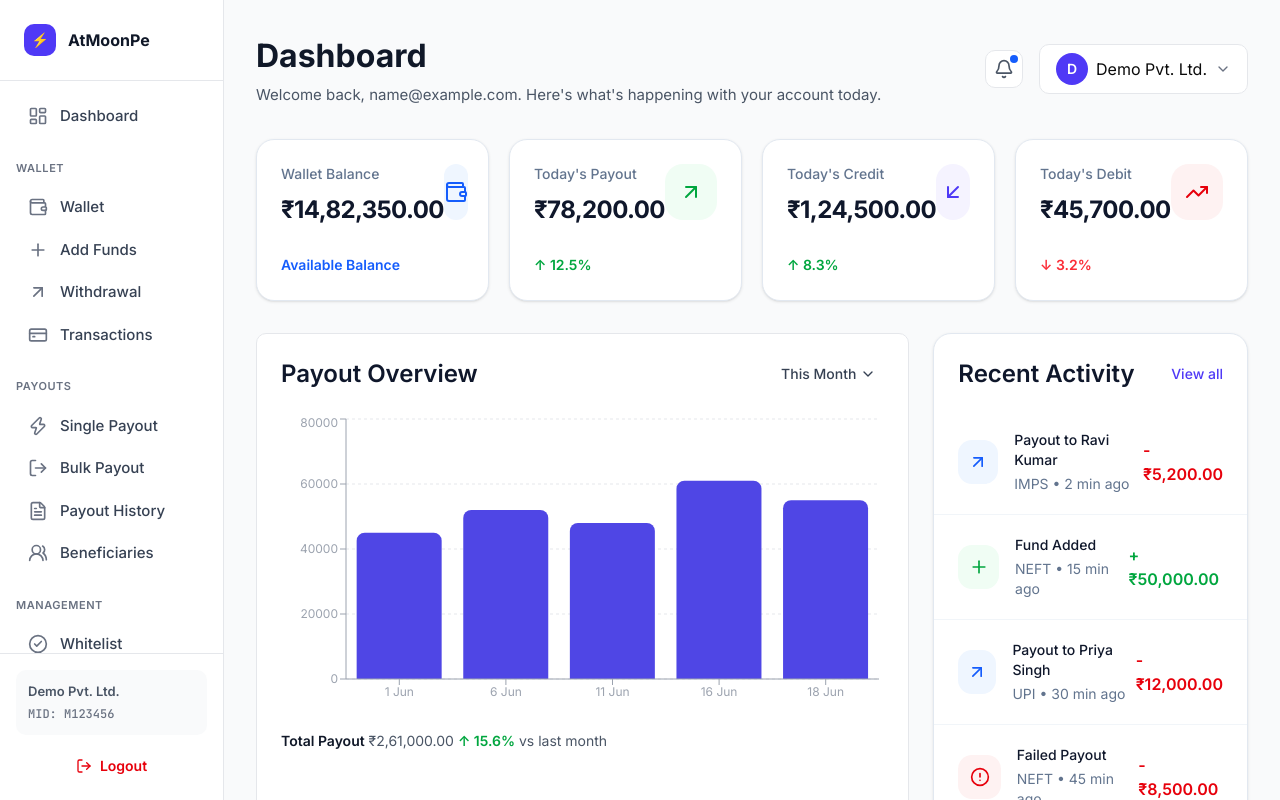
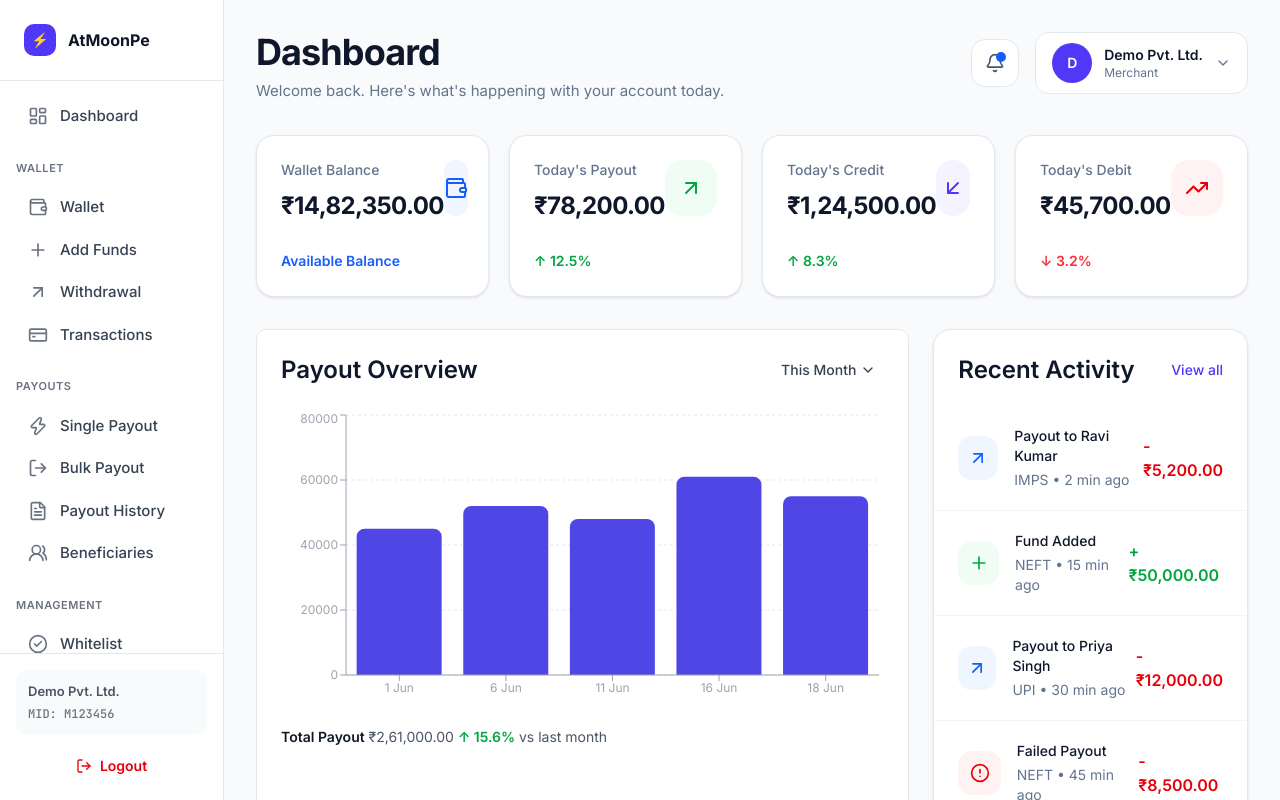
Before and after one commit to 0xkid-root/merchant_penel, a Next.js app: page /dashboard in a window 1280 px wide. Built offline with nearby package versions, Linux system fonts and the light colour scheme; sample sign-in values are in the browser's storage.

Commit message:
header fix

```diff
--- /dev/null
+++ b/components/layout/merchant-header.tsx
@@ -0,0 +1,69 @@
+'use client'
+
+import { Bell, ChevronDown } from 'lucide-react'
+
+interface MerchantHeaderProps {
+  title: string
+  subtitle?: string
+  merchantName?: string
+}
+
+export default function MerchantHeader({
+  title,
+  subtitle,
+  merchantName = 'Demo Pvt. Ltd.',
+}: MerchantHeaderProps) {
+  return (
+    <header className="flex items-start justify-between mb-8">
+
+      {/* Left */}
+      <div>
+        <h1 className="text-4xl font-bold tracking-tight text-slate-900">
+          {title}
+        </h1>
+
+        {subtitle && (
+          <p className="mt-2 text-[15px] text-slate-500">
+            {subtitle}
+          </p>
+        )}
+      </div>
+
+      {/* Right */}
+      <div className="flex items-center gap-4">
+
+        {/* Notification */}
+        <button className="relative flex h-12 w-12 items-center justify-center rounded-xl border border-slate-200 bg-white transition-colors hover:bg-slate-50">
+
+          <Bell className="h-5 w-5 text-slate-600" />
+
+          <span className="absolute right-3 top-3 h-2.5 w-2.5 rounded-full bg-blue-600" />
+
+        </button>
+
+        {/* Merchant */}
+        <button className="flex items-center gap-3 rounded-xl border border-slate-200 bg-white px-4 py-2.5 transition-colors hover:bg-slate-50">
+
+          <div className="flex h-10 w-10 items-center justify-center rounded-full bg-indigo-600 text-sm font-semibold text-white">
+            D
+          </div>
+
+          <div className="text-left">
+            <p className="text-sm font-semibold text-slate-900">
+              {merchantName}
+            </p>
+
+            <p className="text-xs text-slate-500">
+              Merchant
+            </p>
+          </div>
+
+          <ChevronDown className="h-4 w-4 text-slate-500" />
+
+        </button>
+
+      </div>
+
+    </header>
+  )
+}
--- a/features/dashboard/pages/dashboard.tsx
+++ b/features/dashboard/pages/dashboard.tsx
@@ -9,6 +9,7 @@ import RecentTransactions from '../components/recent-transactions'
 import RecentPayouts from '../components/recent-payouts'
 
 import { RecentActivity } from '@/features/dashboard/components/recent-activity'
+import MerchantHeader from '@/components/layout/merchant-header'
 
 export default function DashboardPage() {
   const [userEmail, setUserEmail] = useState('')
@@ -22,7 +23,10 @@ export default function DashboardPage() {
     <div className="p-8">
 
       {/* Header */}
-      <DashboardHeader userEmail={userEmail} />
+      <MerchantHeader
+    title="Dashboard"
+    subtitle="Welcome back. Here's what's happening with your account today."
+/>
 
       {/* Statistics */}
       <DashboardStats />
```
